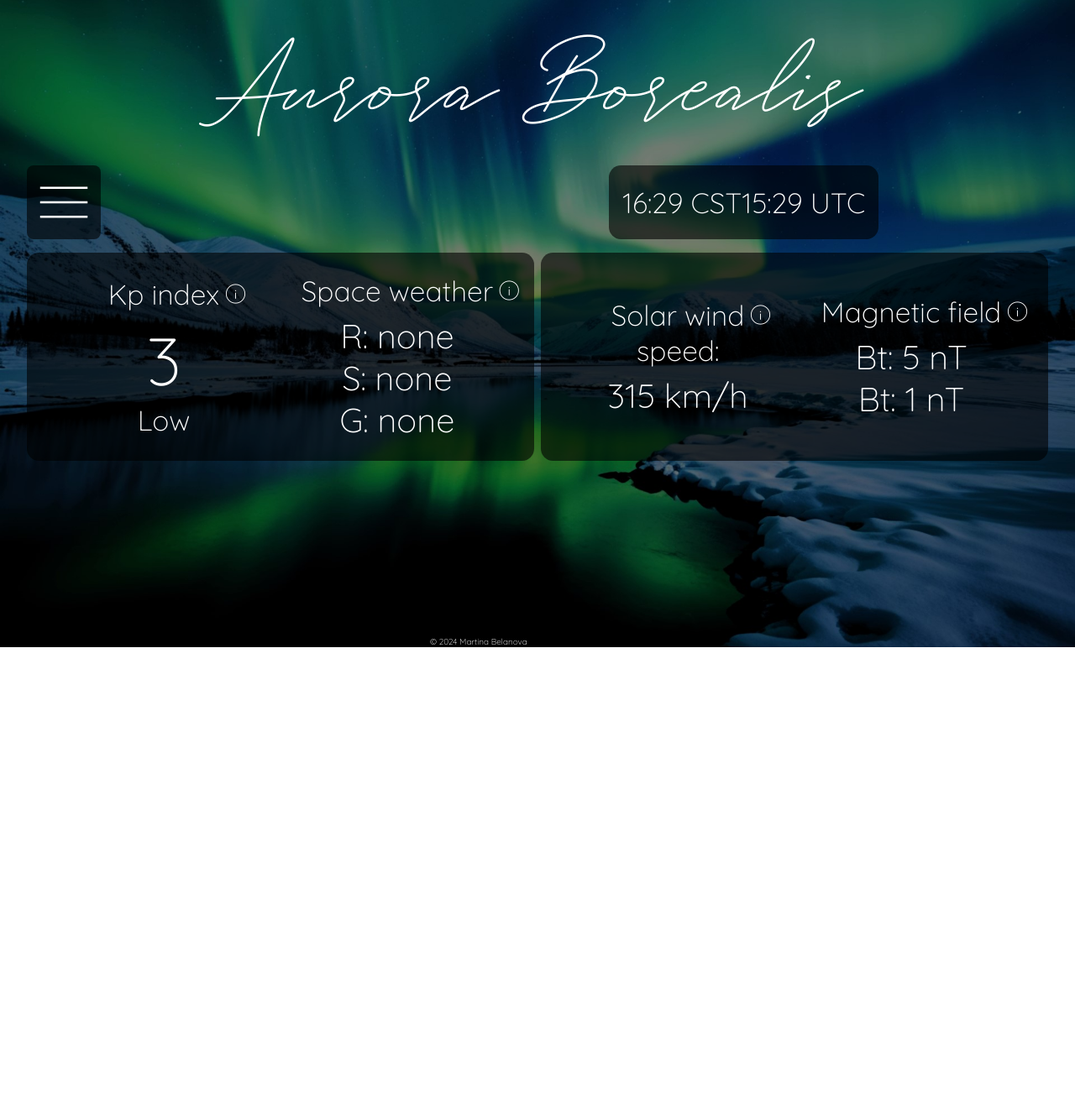
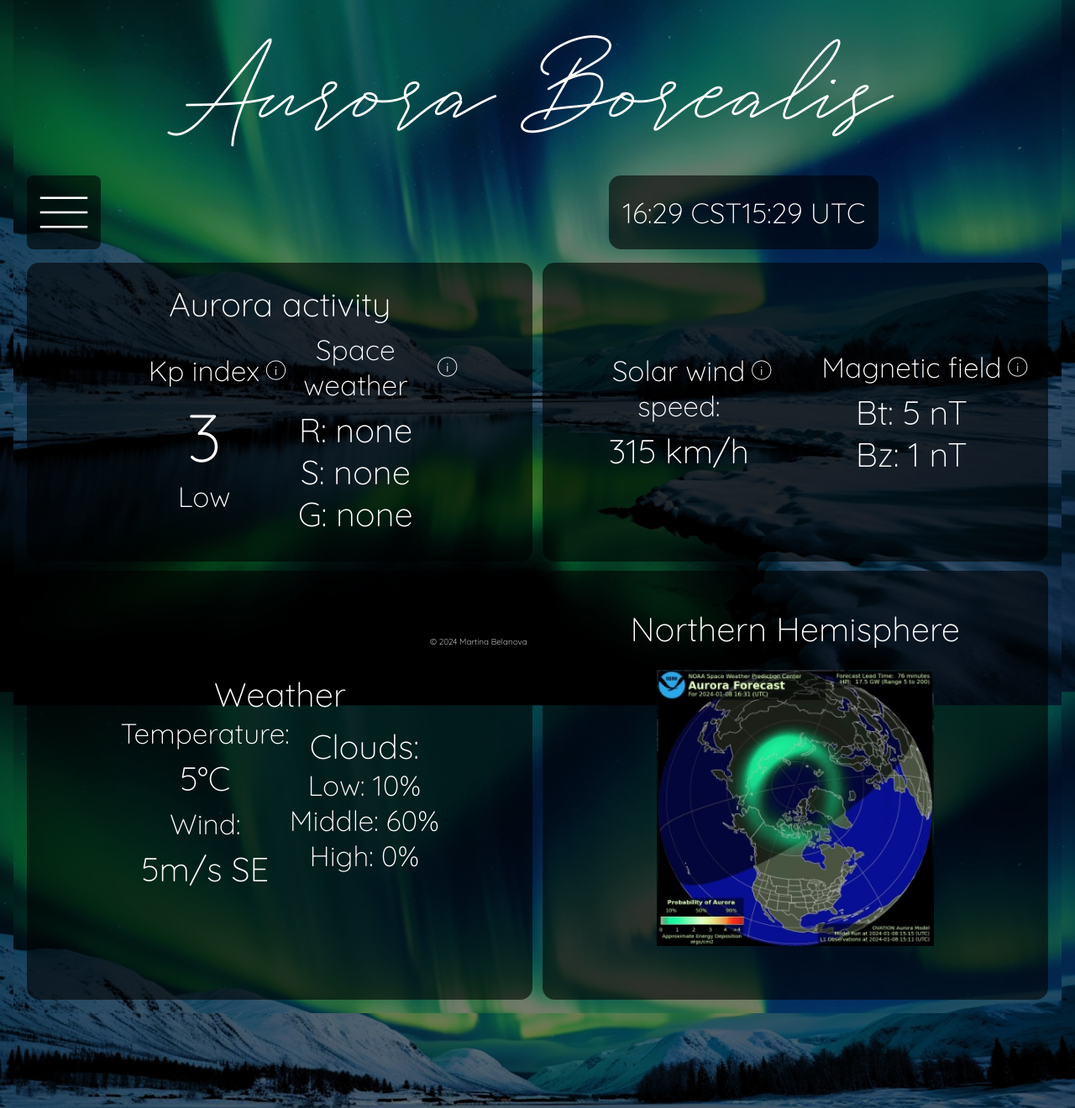
Before and after one commit to BelanovaMartinaTrain/EasyChoosey, a website: page index.html in a window 1280 px wide. Shown: the part 29-1349 px from the top of the page at 84% size. Before the commit the page ends 800 px from the top, so only its background shows below. Drawn offline with nearby package versions, Linux system fonts and the light colour scheme.

Commit message:
testing aurora site styling

```diff
--- a/index.css
+++ b/index.css
@@ -1,5 +1,3 @@
-
-
 @font-face {
     font-family: 'white-angelica';
     src: url('./fonts/WhiteAngelica.ttf');
@@ -32,7 +30,7 @@
 .grid {
     display: grid;
     grid-template-columns: repeat(auto-fit, minmax(30rem, 1fr));
-    gap: 0.5rem;
+    gap: 0.7rem;
 }
 
 .widget {
@@ -101,7 +99,7 @@ menu {
 h1 {
     font-family: white-angelica;
     font-weight: 200;
-    font-size: 5.4rem;
+    font-size: 5.9rem;
     color: white;
     text-align: center;
 	margin: 0;
@@ -110,7 +108,7 @@ h1 {
 
 h2 {
     font-weight: 300;
-    font-size: 1.25rem;
+    font-size: 2.5rem;
     margin: 0;
 	padding: 0;
 }
@@ -147,7 +145,7 @@ footer {
 }
 
 .title {
-    padding: 2rem;
+    padding: 2rem 0;
 }
 
 .quickview-div {
@@ -175,6 +173,11 @@ footer {
 
 }
 
+.img-latest {
+    width: 90%;
+    padding-bottom: 2.5rem;
+}
+
 .material-symbols-outlined {
   font-variation-settings:
   'FILL' 0,
--- a/index.html
+++ b/index.html
@@ -9,38 +9,49 @@
     <link rel="stylesheet" href="index.css">
   </head>
   <body>
+    <!--Header comp-->
+    <header>
 
+      <!--Title comp-->
+      <h1 class="title">Aurora Borealis</h1>
+      <!--Title comp-->
 
-        <!--Navigation comp-->
-        <header>
-            <h1 class="title">Aurora Borealis</h1>
+      <!--Menu comp-->
       <menu class="margin-sm-btm">
         <span class="material-symbols-outlined menu-btn widget-for-small" >menu</span>
 
-				<!--Time vidget-->
+        <!--Time widget-->
         <div class="time center"  >
           <div class="time-nav widget heigth-100">
             <p>16:29 CST</p>
             <p>15:29 UTC</p>
           </div>
         </div>
-				<!--Time vidget-->
+        <!--Time widget-->
 
       </menu>
+      <!--Menu comp-->
+
+      <!--Navigation comp-->
       <nav class="widget">
         <h2>DASHBOARD</h2>
         <h2>GRAPHS</h2>
         <h2>WEATHER</h2>
         <h2>BLOG</h2>
       </nav>
-        </header>
       <!--Navigation comp-->
 
+    </header>
+    <!--Header comp-->
+
+    <!--Main comp-->
     <main>
       <div class="grid">
+
         <!--Quickview widget-->
-
-				<div class="padding-small quickview-div widget grid-item center padding-small">
+        <div class="widget center padding-small">
+          <h2 class="margin-sm-btm">Aurora activity</h2>
+          <div class="quickview-div grid-item center margin-sm-btm">
             <div class="center quickview-item width-100">
               <p class="relative margin-sm-btm">Kp index
                 <span class="material-symbols-outlined info-icon">info</span>
@@ -55,11 +66,10 @@
               <h3>G: none</h3>
             </div>
           </div>
-
+        </div>
         <!--Quickview widget-->
 
         <!--Quickview widget-->
-
         <div class="quickview-div widget grid-item center padding-small">
           <div class="center quickview-item width-100">
             <p class="relative">Solar wind<span class="material-symbols-outlined info-icon">info</span></p>
@@ -69,22 +79,51 @@
           <div class="center quickview-item width-100">
             <p class="relative margin-sm-btm">Magnetic field <span class="material-symbols-outlined info-icon">info</span></p>
             <h3>Bt: 5 nT</h3>
-						<h3>Bt: 1 nT</h3>
+            <h3>Bz: 1 nT</h3>
+          </div>
+        </div>
+        <!--Quickview widget-->
+
+        <!--Quickview widget-->
+        <div class="widget center padding-small">
+          <h2>Weather</h2>
+          <div class="quickview-div grid-item center margin-sm-btm">
+            <div class="center quickview-item width-100">
+              <p class="margin-sm-btm">Temperature:</p>
+              <h3 class="margin-sm-btm">5&#176C</h3>
+              <p class="margin-sm-btm">Wind:</p>
+              <h3>5m/s SE</h3>
+            </div>
+            <div class="center quickview-item width-100">
+              <h3 class="margin-sm-btm">Clouds: </3>
+              <p>Low: 10%</p>
+              <p>Middle: 60%</p>
+              <p>High: 0%</p>
             </div>
           </div>
         </div>
         <!--Quickview widget-->
 
-			<!--Time vidget-->
-				<div class="widget time center hidden">
+        <!--Latest image widget-->
+        <div class="widget center padding-small grid-item" style="padding:20px;">
+          <h3 class="padding-small">Northern Hemisphere</h3>
+          <img src="./images/latest.jpg" alt="image of the latest aurora activity" class="img-latest center"/>
+        </div>
+        <!--Time widget-->
+
+      </div>
+
+      <!--Time widget-->
+      <div class="widget center hidden">
         <div class="time-main">
           <p>16:29 CST</p>
           <p>15:29 UTC</p>
         </div>
       </div>
-			<!--Time vidget-->
+      <!--Time widget-->
 
     </main>
+    <!--Main comp-->
 
     <!--Footer comp-->
     <footer>
```
Lines whose indentation alone changed are shown as unchanged.
